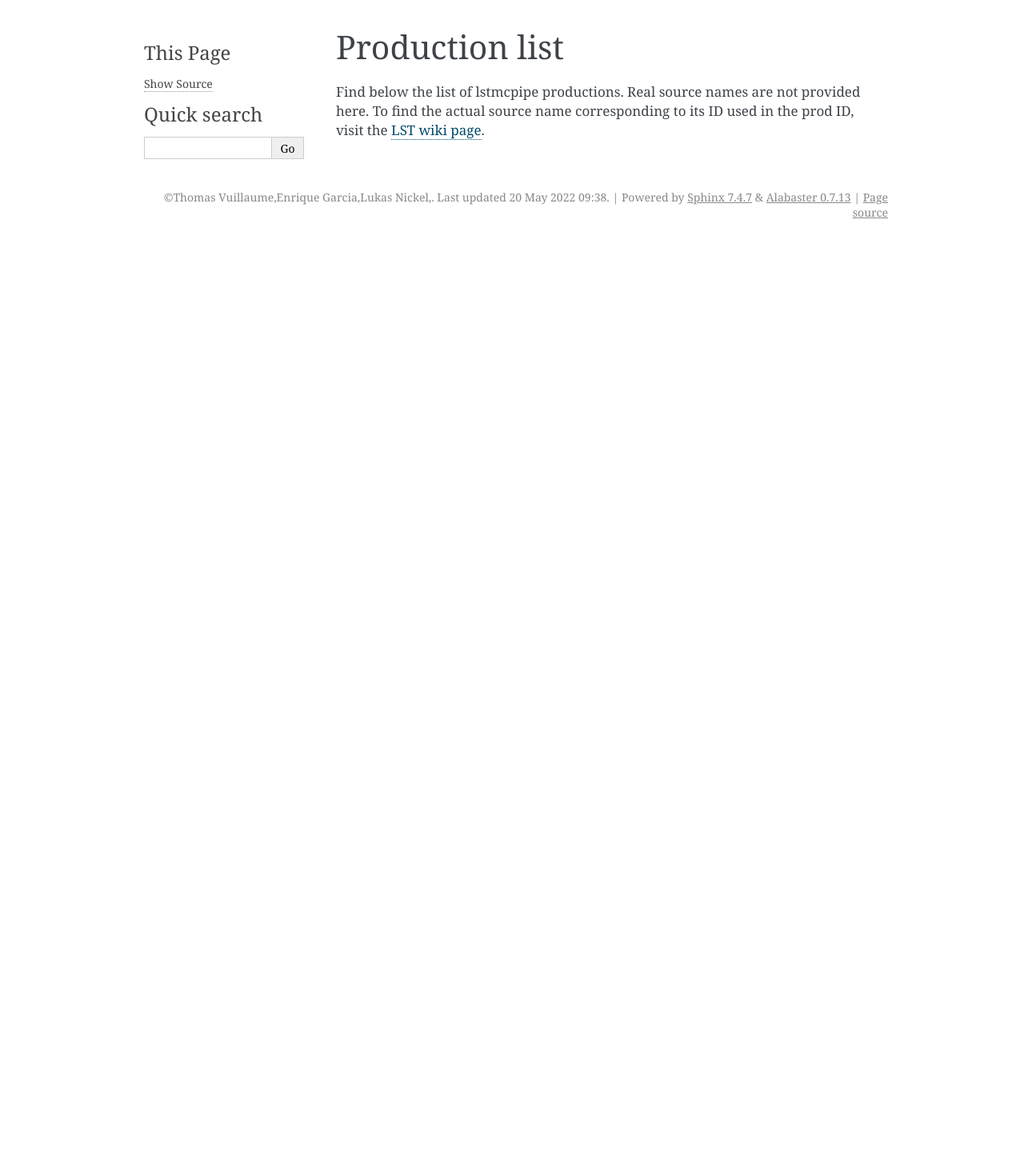
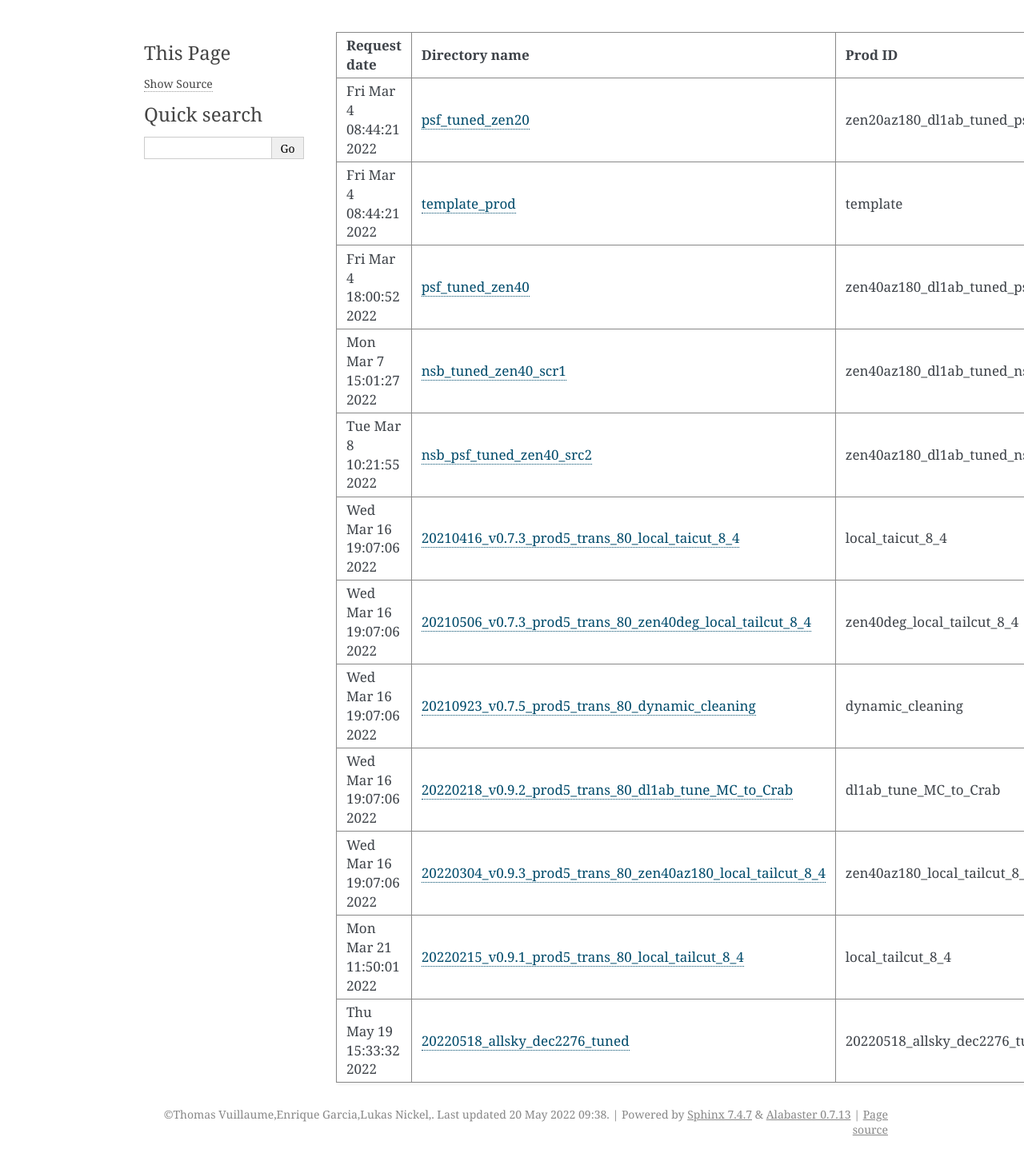
Before and after one commit to cta-observatory/lstmcpipe, a Sphinx documentation site: the page built from docs/productions.rst, in a window 1280 px wide. Shown: the whole page at 80% size. Built offline with Sphinx 7.4.7, drawn with Linux system fonts in a browser that asks for light colours; pages that are not in the unit, such as notebooks, are missing from menus; before the commit the page ends 900 px from its top, so only the background shows below that.

Commit message:
fix sorting production list (#283)
* fix sorting production list

* and fixing titles level

```diff
--- a/docs/pipeline.rst
+++ b/docs/pipeline.rst
@@ -1,7 +1,8 @@
+===================
 lstmcpipe pipelines
 ===================
 
-
+-----------------------
 Prod3 & Prod5 pipelines
 -----------------------
 
@@ -125,7 +126,7 @@ One can also start back from DL1, applying the dl1ab stage:
         SENS --> plot[png plots]
 
 
-
+--------------------------
 AllSky production pipeline
 --------------------------
 
--- a/docs/produce_config_page.py
+++ b/docs/produce_config_page.py
@@ -50,7 +50,7 @@ def add_prod_table(
                 prod_id,
             ]
         )
-        commit_times.append(commit.authored_datetime.ctime())
+        commit_times.append(commit.authored_datetime)
 
     sorted_lists = sorted(zip(commit_times, prod_list))
     prod_list = [prod for _, prod in sorted_lists]
--- a/docs/productions.rst
+++ b/docs/productions.rst
@@ -1,7 +1,17 @@
-===============
-Production list
-===============
 
-Find below the list of lstmcpipe productions.
-Real source names are not provided here. To find the actual source name corresponding to its ID used in the prod ID,
-visit the `LST wiki page <https://www.lst1.iac.es/wiki/index.php/MC_analysis_and_IRF_production#lstmcpipe_productions>`_.
+========================  ========================================================================================================================================================================================================  ===================================
+Request date              Directory name                                                                                                                                                                                            Prod ID
+========================  ========================================================================================================================================================================================================  ===================================
+Fri Mar  4 08:44:21 2022  `psf_tuned_zen20 <https://github.com/cta-observatory/lstmcpipe/tree/master/production_configs/psf_tuned_zen20>`_                                                                                          zen20az180_dl1ab_tuned_psf
+Fri Mar  4 08:44:21 2022  `template_prod <https://github.com/cta-observatory/lstmcpipe/tree/master/production_configs/template_prod>`_                                                                                              template
+Fri Mar  4 18:00:52 2022  `psf_tuned_zen40 <https://github.com/cta-observatory/lstmcpipe/tree/master/production_configs/psf_tuned_zen40>`_                                                                                          zen40az180_dl1ab_tuned_psf
+Mon Mar  7 15:01:27 2022  `nsb_tuned_zen40_scr1 <https://github.com/cta-observatory/lstmcpipe/tree/master/production_configs/nsb_tuned_zen40_scr1>`_                                                                                zen40az180_dl1ab_tuned_nsb_src1
+Tue Mar  8 10:21:55 2022  `nsb_psf_tuned_zen40_src2 <https://github.com/cta-observatory/lstmcpipe/tree/master/production_configs/nsb_psf_tuned_zen40_src2>`_                                                                        zen40az180_dl1ab_tuned_nsb_psf_src2
+Wed Mar 16 19:07:06 2022  `20210416_v0.7.3_prod5_trans_80_local_taicut_8_4 <https://github.com/cta-observatory/lstmcpipe/tree/master/production_configs/20210416_v0.7.3_prod5_trans_80_local_taicut_8_4>`_                          local_taicut_8_4
+Wed Mar 16 19:07:06 2022  `20210506_v0.7.3_prod5_trans_80_zen40deg_local_tailcut_8_4 <https://github.com/cta-observatory/lstmcpipe/tree/master/production_configs/20210506_v0.7.3_prod5_trans_80_zen40deg_local_tailcut_8_4>`_      zen40deg_local_tailcut_8_4
+Wed Mar 16 19:07:06 2022  `20210923_v0.7.5_prod5_trans_80_dynamic_cleaning <https://github.com/cta-observatory/lstmcpipe/tree/master/production_configs/20210923_v0.7.5_prod5_trans_80_dynamic_cleaning>`_                          dynamic_cleaning
+Wed Mar 16 19:07:06 2022  `20220218_v0.9.2_prod5_trans_80_dl1ab_tune_MC_to_Crab <https://github.com/cta-observatory/lstmcpipe/tree/master/production_configs/20220218_v0.9.2_prod5_trans_80_dl1ab_tune_MC_to_Crab>`_                dl1ab_tune_MC_to_Crab
+Wed Mar 16 19:07:06 2022  `20220304_v0.9.3_prod5_trans_80_zen40az180_local_tailcut_8_4 <https://github.com/cta-observatory/lstmcpipe/tree/master/production_configs/20220304_v0.9.3_prod5_trans_80_zen40az180_local_tailcut_8_4>`_  zen40az180_local_tailcut_8_4
+Mon Mar 21 11:50:01 2022  `20220215_v0.9.1_prod5_trans_80_local_tailcut_8_4 <https://github.com/cta-observatory/lstmcpipe/tree/master/production_configs/20220215_v0.9.1_prod5_trans_80_local_tailcut_8_4>`_                        local_tailcut_8_4
+Thu May 19 15:33:32 2022  `20220518_allsky_dec2276_tuned <https://github.com/cta-observatory/lstmcpipe/tree/master/production_configs/20220518_allsky_dec2276_tuned>`_                                                              20220518_allsky_dec2276_tuned
+========================  ========================================================================================================================================================================================================  ===================================
```
